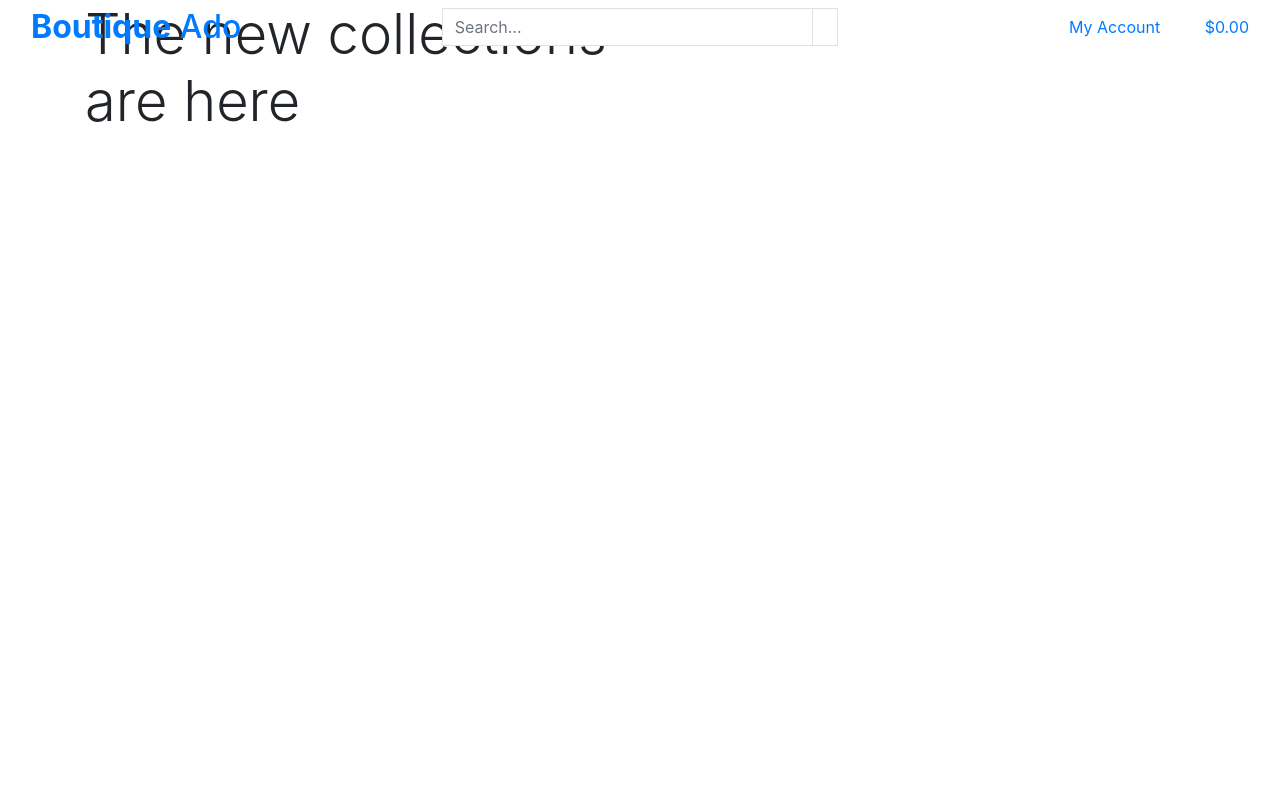
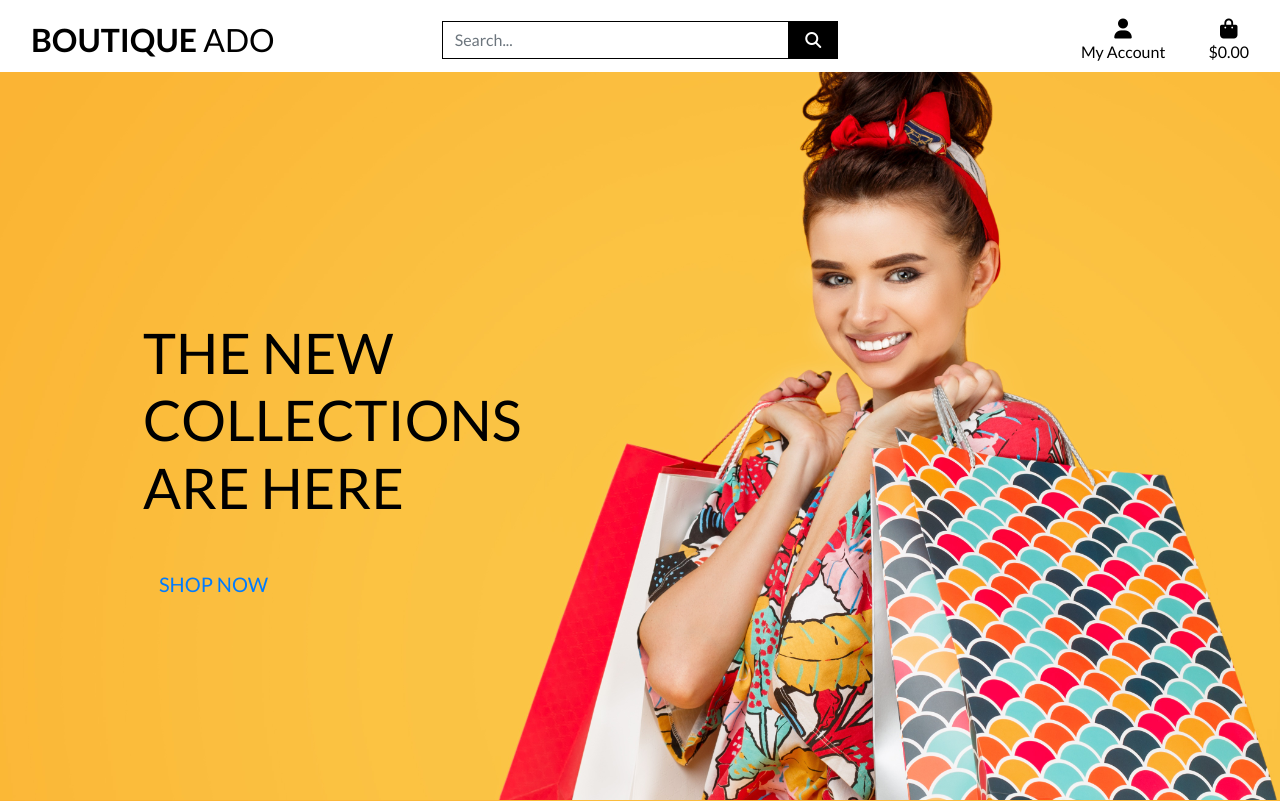
Before and after one commit to orlamadden/boutique-ado-v1, a Django app: page / in a window 1280 px wide. Before the commit the page ends 122 px from the top, so only its background shows below. Run offline with Django 3.2, Linux system fonts and the light colour scheme; some libraries are stand-ins or nearby versions.

Commit message:
completed home page header and css

```diff
--- a/boutique_ado/settings.py
+++ b/boutique_ado/settings.py
@@ -146,3 +146,7 @@ USE_TZ = True
 # https://docs.djangoproject.com/en/3.0/howto/static-files/
 
 STATIC_URL = '/static/'
+STATICFILES_DIRS = (os.path.join(BASE_DIR, 'static'),)
+
+MEDIA_URL = '/media/'
+MEDIA_ROOT = os.path.join(BASE_DIR, 'media')
--- a/boutique_ado/urls.py
+++ b/boutique_ado/urls.py
@@ -15,9 +15,11 @@ Including another URLconf
 """
 from django.contrib import admin
 from django.urls import path, include
+from django.conf import settings
+from django.conf.urls.static import static
 
 urlpatterns = [
     path('admin/', admin.site.urls),
     path('accounts/', include('allauth.urls')),
     path('', include('home.urls'))
-]
+] + static(settings.MEDIA_URL, document_root=settings.MEDIA_ROOT)
--- a/home/templates/home/index.html
+++ b/home/templates/home/index.html
@@ -16,7 +16,7 @@
                 </h1>
                 <div class="my-5">
                     <h4>
-                        <a href="" class="shop-now-btn bt btn-lg rounded-0 text-uppercase py-3"></a>
+                        <a href="" class="shop-now-btn bt btn-lg rounded-0 text-uppercase py-3">Shop now</a>
                     </h4>
                 </div>
             </div>
--- /dev/null
+++ b/static/css/main.css
@@ -0,0 +1,81 @@
+html {
+    height: 100%;
+}
+
+body {
+    background: url('/media/homepage_background_cropped.jpg') no-repeat center center fixed;
+    background-size: cover;
+    height: calc(100vh - 164px);
+    color: #555;
+    font-family: 'Lato';
+}
+
+/* from Bulma */
+.icon {
+    align-items: center;
+    display: inline-flex;
+    justify-content: center;
+    height: 1.5rem;
+    width: 1.5rem;
+}
+
+.logo-font {
+    text-transform: uppercase;
+}
+
+.main-logo-link {
+    width: fit-content;
+}
+
+.shop-now-button {
+    background: black;
+    color: white;
+    min-width: 260px;
+}
+
+.btn-black {
+    background: black;
+    color: white;
+}
+
+.shop-now-button:hover,
+.shop-now-button:active,
+.shop-now-button:focus,
+.btn-black:hover,
+.btn-black:active,
+.btn-black:focus {
+    background: #222;
+    color: white;
+}
+
+.text-black {
+    color: #000 !important;
+}
+
+.border-black {
+    border: 1px solid black !important;
+}
+
+/* -------------------------------- Media Queries */
+
+/* Slightly larger container on xl screens */
+@media (min-width: 1200px) {
+  .container {
+    max-width: 80%;
+  }
+}
+
+/* fixed top navbar only on medium and up */
+@media (min-width: 992px) {
+    .fixed-top-desktop-only {
+        position: fixed;
+        top: 0;
+        right: 0;
+        left: 0;
+        z-index: 1030;
+    }
+
+    .header-container {
+        padding-top: 164px;
+    }
+}
--- a/templates/base.html
+++ b/templates/base.html
@@ -12,17 +12,18 @@
         {% block corecss %}
             <!-- Bootstrap CSS -->
             <link rel="stylesheet" href="https://maxcdn.bootstrapcdn.com/bootstrap/4.0.0/css/bootstrap.min.css" integrity="sha384-Gn5384xqQ1aoWXA+058RXPxPg6fy4IWvTNh0E263XmFcJlSAwiGgFAW/dAiS6JXm" crossorigin="anonymous"/>
+            <link href="https://fonts.googleapis.com/css2?family=Lato:wght@400;700&display=swap" rel="stylesheet">
+            <link rel="stylesheet" href="{% static 'css/main.css' %}">
                 {% endblock corecss %}
-        {% block extra_css %}
-        {% endblock %}
+                {% block extra_css %}{% endblock %}
                 {% block corejs %}
+                    <script src="https://kit.fontawesome.com/3bb2c98f2a.js" crossorigin="anonymous"></script>
                     <script src="https://code.jquery.com/jquery-3.2.1.slim.min.js" integrity="sha384-KJ3o2DKtIkvYIK3UENzmM7KCkRr/rE9/Qpg6aAZGJwFDMVNA/GpGFF93hXpG5KkN" crossorigin="anonymous"></script>
                     <script src="https://cdnjs.cloudflare.com/ajax/libs/popper.js/1.12.9/umd/popper.min.js" integrity="sha384-ApNbgh9B+Y1QKtv3Rn7W3mgPxhU9K/ScQsAP7hUibX39j7fakFPskvXusvfa0b4Q" crossorigin="anonymous"></script>
                     <script src="https://maxcdn.bootstrapcdn.com/bootstrap/4.0.0/js/bootstrap.min.js" integrity="sha384-JZR6Spejh4U02d8jOt6vLEHfe/JQGiRRSQQxSfFWpi1MquVdAyjUar5+76PVCmYl" crossorigin="anonymous"></script>
                 {% endblock corejs %}
 
-        {% block extra_js %}
-        {% endblock %}
+                {% block extra_js %}{% endblock %}
 
                 <title>Boutique Ado
                     {% block extra_title %}{% endblock %}
@@ -31,7 +32,7 @@
 
             <body>
                 <header class="container-fluid fixed-top">
-            <div class="row">
+                    <div id="topnav" class="row bg-white pt-lg-2 d-none d-lg-flex">
                         <div class="col-12 col-lg-4 my-auto py-1 py-lg-0 text-center text-lg-left">
                             <a href="{% url 'home' %}" class="nav-link main-logo-link">
                                 <h2 class="logo-font text-black my-0">
@@ -82,7 +83,9 @@
                                 <li class="list-inline-item">
                                     <a class="{% if grand_total %}text-info font-weight-bold{% else %}text-black{% endif %} nav-link" href="">
                                         <div class="text-center">
-                                <div><i class="fas fa-shopping-bag fa-lg"></i></div>
+                                            <div>
+                                                <i class="fas fa-shopping-bag fa-lg"></i>
+                                            </div>
                                             <p class="my-0">
                                                 {% if grand_total %}
                                                     ${{ grand_total|floatformat:2 }}
@@ -106,3 +109,5 @@
                 {% block postloadjs %}{% endblock %}
             </body>
         </html>
+    </head>
+</html>
```
Also changed, not shown: media/homepage_background_cropped.jpg (added). Lines whose indentation alone changed are shown as unchanged.
